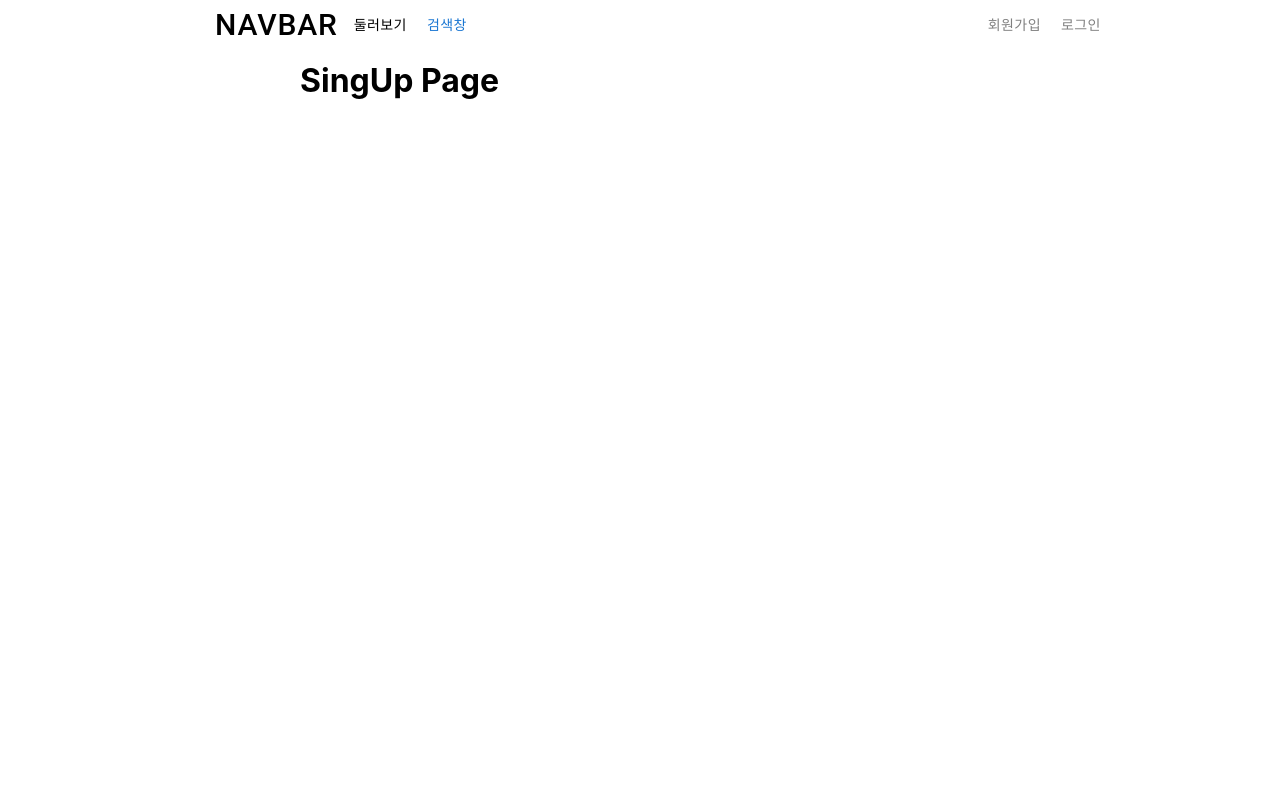
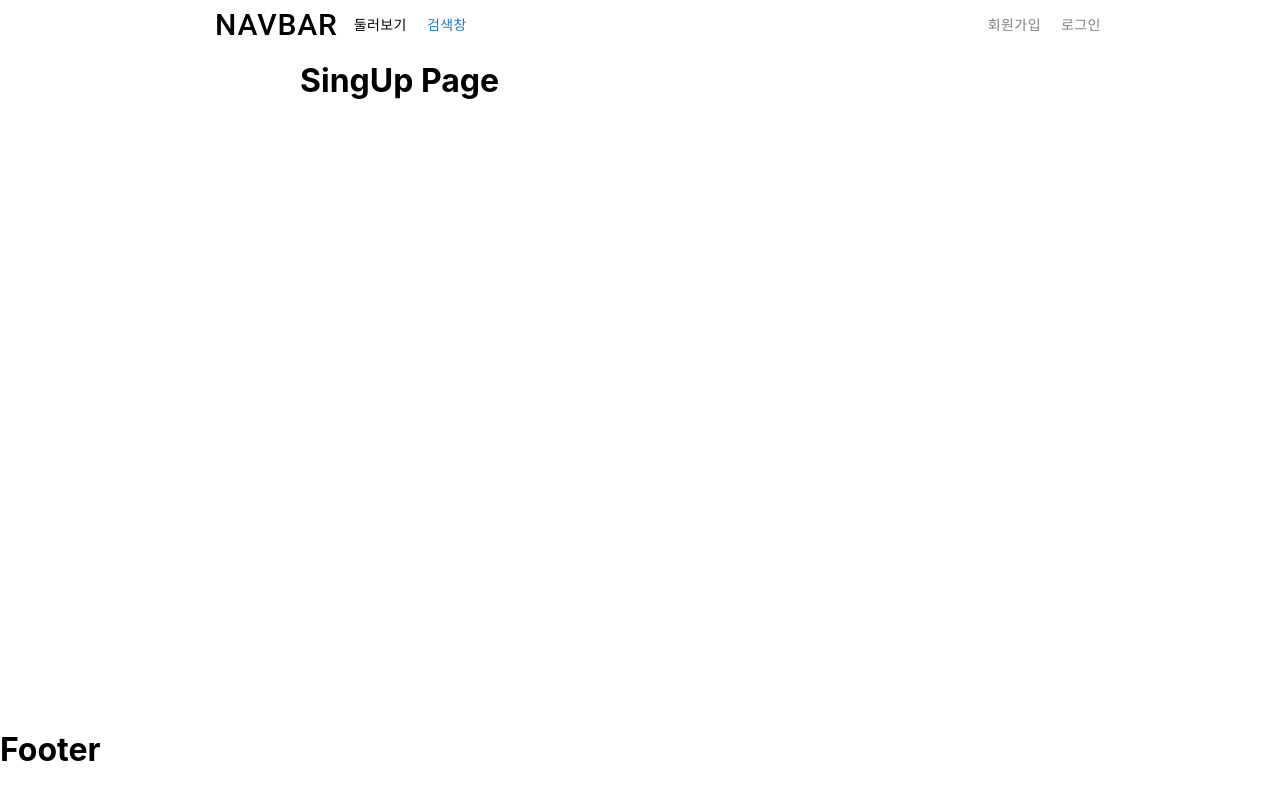
Before and after one commit to SikHye24/EX_project, a React (Create React App) app in the folder ex_project/: page /signup in a window 1280 px wide. Shown: the top 800 px of the page. Built offline with nearby package versions, Linux system fonts and the light colour scheme.

Commit message:
Footer 추가

```diff
--- a/ex_project/src/App.js
+++ b/ex_project/src/App.js
@@ -6,14 +6,15 @@ import MainPage from './pages/MainPage';
 import LibraryPage from './pages/LibraryPage';
 import SigninPage from './pages/SigninPage';
 import SignupPage from './pages/SignupPage';
+import Footer from './Components/Footer';
 
 function App() {
   return (
     <>
     <BrowserRouter>
-    <Box sx = {{paddingTop:'40px', display : 'flex'}}>
+    <Box sx = {{paddingTop:'40px', display : 'flex', flexDirection : 'column', minHeight : '100vh'}}>
       <Navbar/>
-      <Box sx = {{marginLeft:'300px'}}>
+      <Box sx = {{marginLeft:'300px', flexGrow : 1}}>
         <Routes>
           <Route exact path = '/' element={<MainPage/>}/>
           <Route exact path = '/library' element={<LibraryPage/>}/>
@@ -21,6 +22,7 @@ function App() {
           <Route exact path = '/signup' element={<SignupPage/>}/>
         </Routes>
       </Box>
+      <Footer/>
     </Box>
     </BrowserRouter>
     </>
--- a/ex_project/src/Components/Footer.jsx
+++ b/ex_project/src/Components/Footer.jsx
@@ -1,9 +1,12 @@
 import React from 'react';
+import {Box} from '@mui/material';
 
 export default function Footer() {
   return (
     <div>
-      <h1>Footer</h1>
+      <Box sx={{position : 'fixed', bottom : '0', justifyContent : 'center', padding : '10px 0'}}>
+        <h1>Footer</h1>
+      </Box>
     </div>
   );
 }
```
